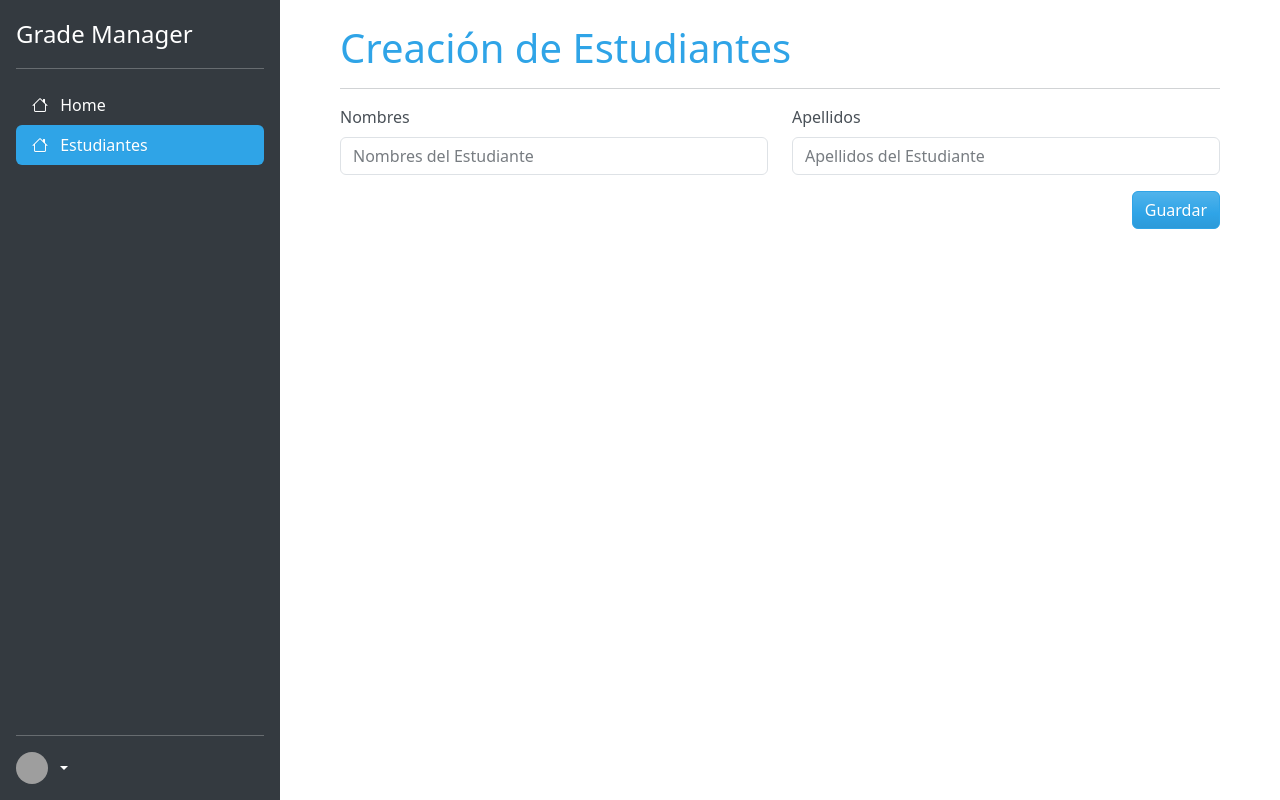
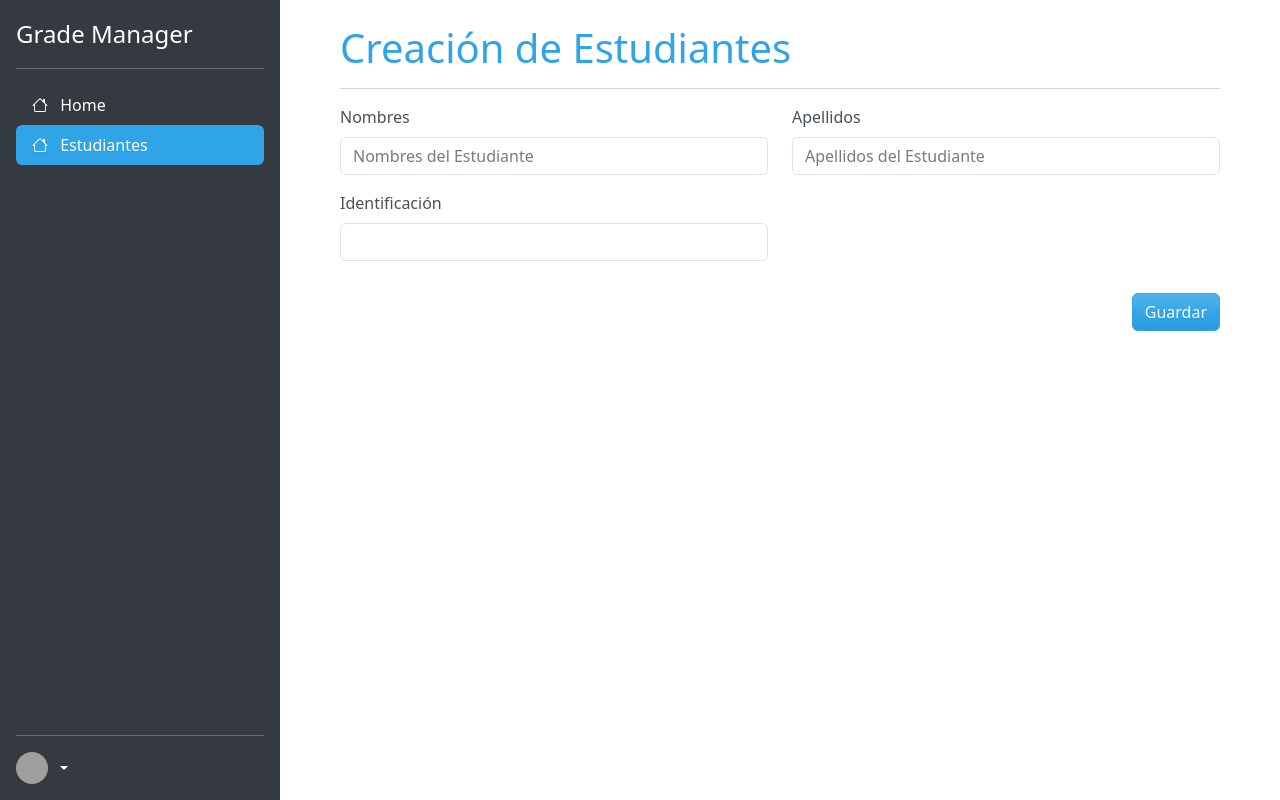
Before and after one commit to OHAKKCK/grade_manager, a Flask app: page /students/create in a window 1280 px wide. Run offline with Flask 3, Linux system fonts and the light colour scheme; parts of the project's set-up code (start-up, migrations or seed data) failed here and were passed over; some libraries are stand-ins or nearby versions; grey boxes are pictures that could not be loaded.

Commit message:
identification field added to form

```diff
--- a/templates/partials/students/form.html
+++ b/templates/partials/students/form.html
@@ -1,4 +1,4 @@
-
+{% from "utils/macros/_form.html" import form_field, form_submit %}
 
 {% macro student_form (url, method, form) -%}
 <form method="{{method}}" action="{{url}}" novalidate>
@@ -23,6 +23,14 @@
             </div>
         </div>
     </div>
+    <div class="mt-3 row">
+        <div class="col-md-6">
+            {{ form_field(form.identification) }}
+        </div>
+        <div class="col-md-6">
+
+        </div>
+    </div>
     <div class="d-flex justify-content-end mt-3">
         {{ form.submit(class="btn btn-primary") }}
     </div>
```
